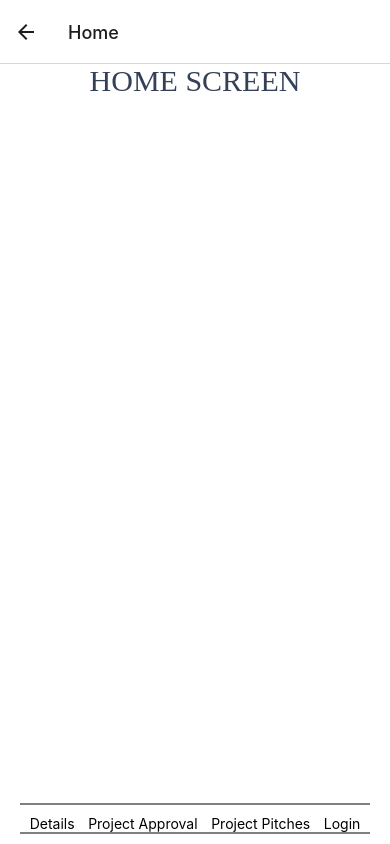
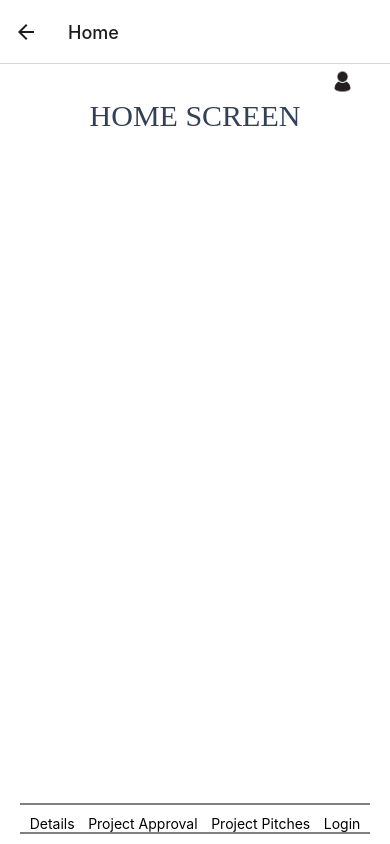
Before and after one commit to Adoyle210/Youth-For-Earthwin, a React Native app in the folder Youth-For-Earthwin/: screen /Home in a window 390 px wide. Built offline with nearby package versions, Linux system fonts and the light colour scheme.

Commit message:
user profile button

```diff
--- /dev/null
+++ b/Youth-For-Earthwin/components/Profile.js
@@ -0,0 +1,29 @@
+import { useNavigation } from "@react-navigation/native";
+import React from "react";
+import { TouchableOpacity, View, Text, StyleSheet, Image } from "react-native";
+
+const Profile = () => {
+    const navigation = useNavigation();
+    return (
+        <View style={styles.Container}>
+            <TouchableOpacity style={styles.buttonStyle} onPress={() => navigation.navigate("Student Profile")}>
+                <Image source={require('./user.png')} style={styles.buttonImageIconStyle}/>
+            </TouchableOpacity>
+        </View>
+    );
+};
+
+const styles = StyleSheet.create({
+    Container:{
+        alignSelf: 'flex-end',
+    },
+    buttonImageIconStyle: {
+        padding: 10,
+        margin: 5,
+        height: 25,
+        width: 25,
+        resizeMode: 'stretch',
+    },
+})
+
+export default Profile;
--- a/Youth-For-Earthwin/navigation/AppNavigator.tsx
+++ b/Youth-For-Earthwin/navigation/AppNavigator.tsx
@@ -7,6 +7,7 @@ import DetailsScreen from '../screens/DetailsScreen';
 import ParentProfileScreen from '../screens/ParentProfile';
 import ProjectPitch from '../screens/ProjectPitch';
 import ProjectApprovalScreen from '../screens/ProjectApprovalScreen';
+import StudentProfile from '../screens/StudentProfile';
 
 const Stack = createStackNavigator();
 
@@ -19,6 +20,7 @@ const AppNavigator = () => {
         <Stack.Screen name="Details" component={DetailsScreen} />
         <Stack.Screen name="Project Pitch" component={ProjectPitch} />
         <Stack.Screen name="Project Approval" component={ProjectApprovalScreen} />
+        <Stack.Screen name='Student Profile' component={StudentProfile} />
 
       </Stack.Navigator>
     </NavigationContainer>
--- a/Youth-For-Earthwin/screens/HomeScreen.js
+++ b/Youth-For-Earthwin/screens/HomeScreen.js
@@ -1,12 +1,16 @@
 import React from "react";
-import { Button, View, Text, StyleSheet } from "react-native";
+import {View, Text, StyleSheet} from "react-native";
 import Menu from '../components/Menu';
+import Profile from "../components/profile";
 
 
 const HomeScreen = ({navigation}) => {
     return (
         <View style={styles.mainContainer}>
             <View style={styles.homeTop}>
+                <View style={styles.ProfileStyle}>
+                    <Profile/>
+                </View>
                 <Text style={styles.mainHeader}>Home Screen</Text>
                 {/* <Button title="Go to Details" onPress={() => navigation.navigate('Details')}/>
                 <Button title="Go to Project Approval" onPress={() => navigation.navigate('Project Approval')}/>
@@ -46,12 +50,20 @@ const styles = StyleSheet.create({
         color: "#344055",
         textTransform: "uppercase",
         fontFamily: "Nunito_600SemiBold",
+        // fontWeight: 'bold',
+    },
+    textstyle: {
+        fontSize: 20,
+        color: "#344055",
     },
     lineStyle: {
         marginBottom: 10,
         borderWidth: 0.5,
         borderColor: "grey",
     },
+    ProfileStyle: {
+        alignSelf: 'flex-end',
+    }
 });
 
 export default HomeScreen;
```
Also changed, not shown: Youth-For-Earthwin/components/user.png (added).
